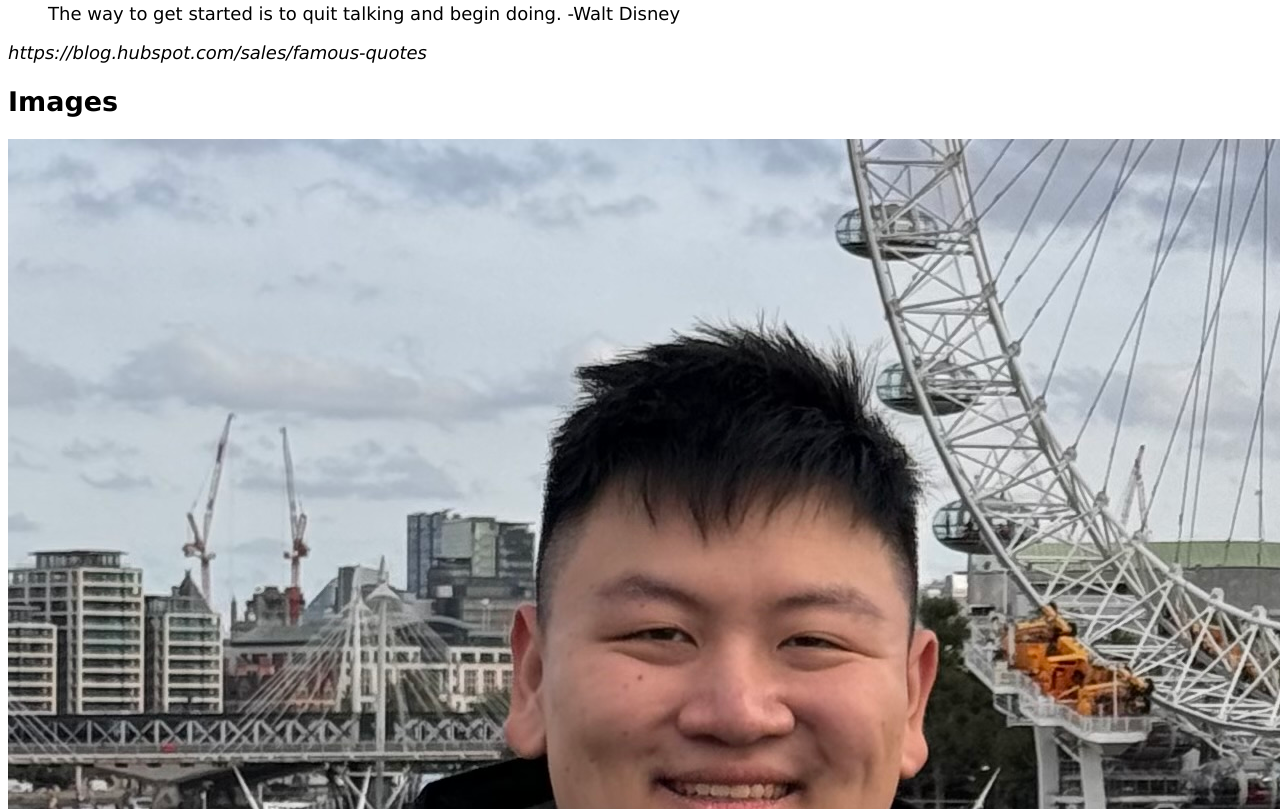
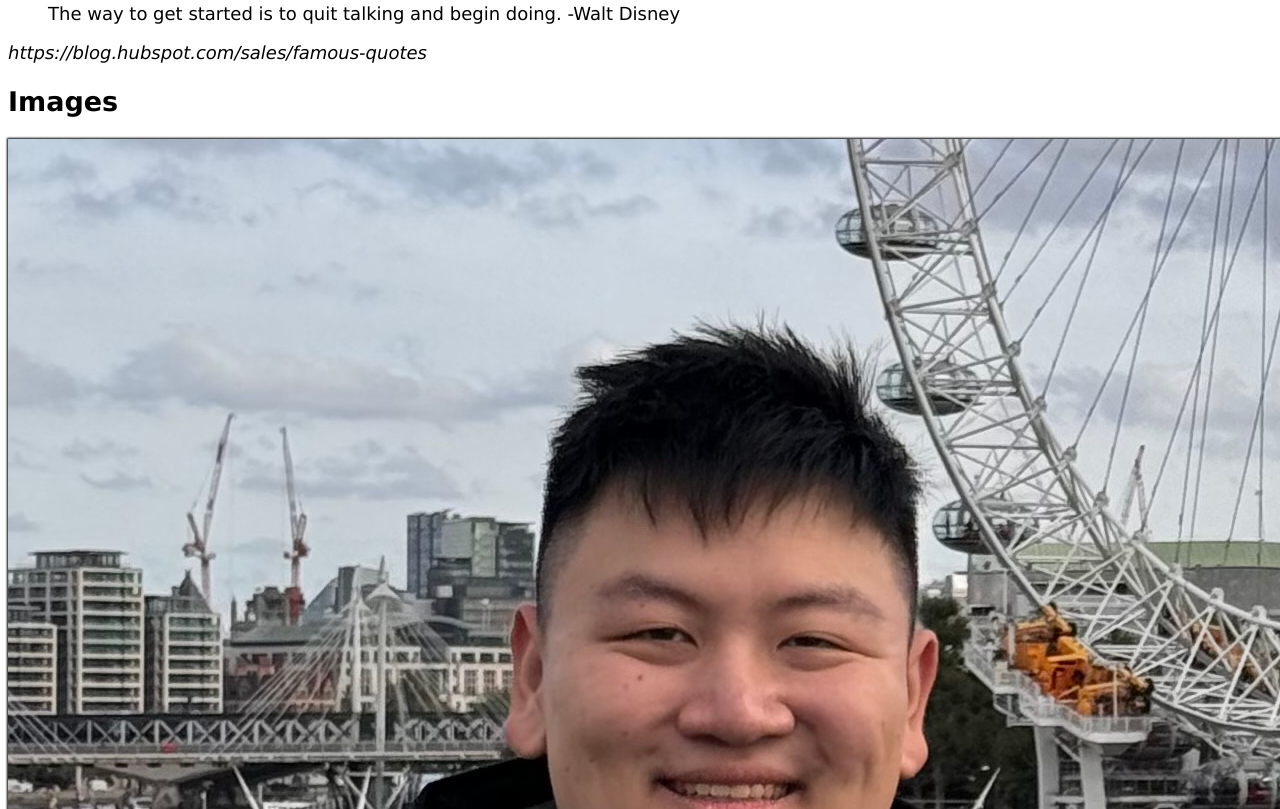
Before and after one commit to yin00039/yin00039.github.io, a plain HTML site: page html-assignment/index.html in a window 1280 px wide. Shown: the part 471-1280 px from the top of the page. Drawn offline with Linux system fonts and the light colour scheme.

Commit message:
fixes css code for box shadow

```diff
--- a/html-assignment/css/style.css
+++ b/html-assignment/css/style.css
@@ -11,6 +11,6 @@ body {
     color: brown;
 }
 
-main #my-image {
-    box-shadow: 1px, 1px, 2px, 1px, black;
+#my-image {
+    box-shadow: 0px 0px 2px 1px black;
 }
--- a/html-assignment/index.html
+++ b/html-assignment/index.html
@@ -34,9 +34,7 @@
     </article>
     <main>
         <h2>Images</h2>
-        <div id="my-image">
-            <img src="images/profile.jpeg" alt="photo of owen">
-        </div>
+            <img id="my-image" src="images/profile.jpeg" alt="photo of owen">
         <h2>My Interests</h2>
         <ul>
             <li>Photo editing</li>
```
